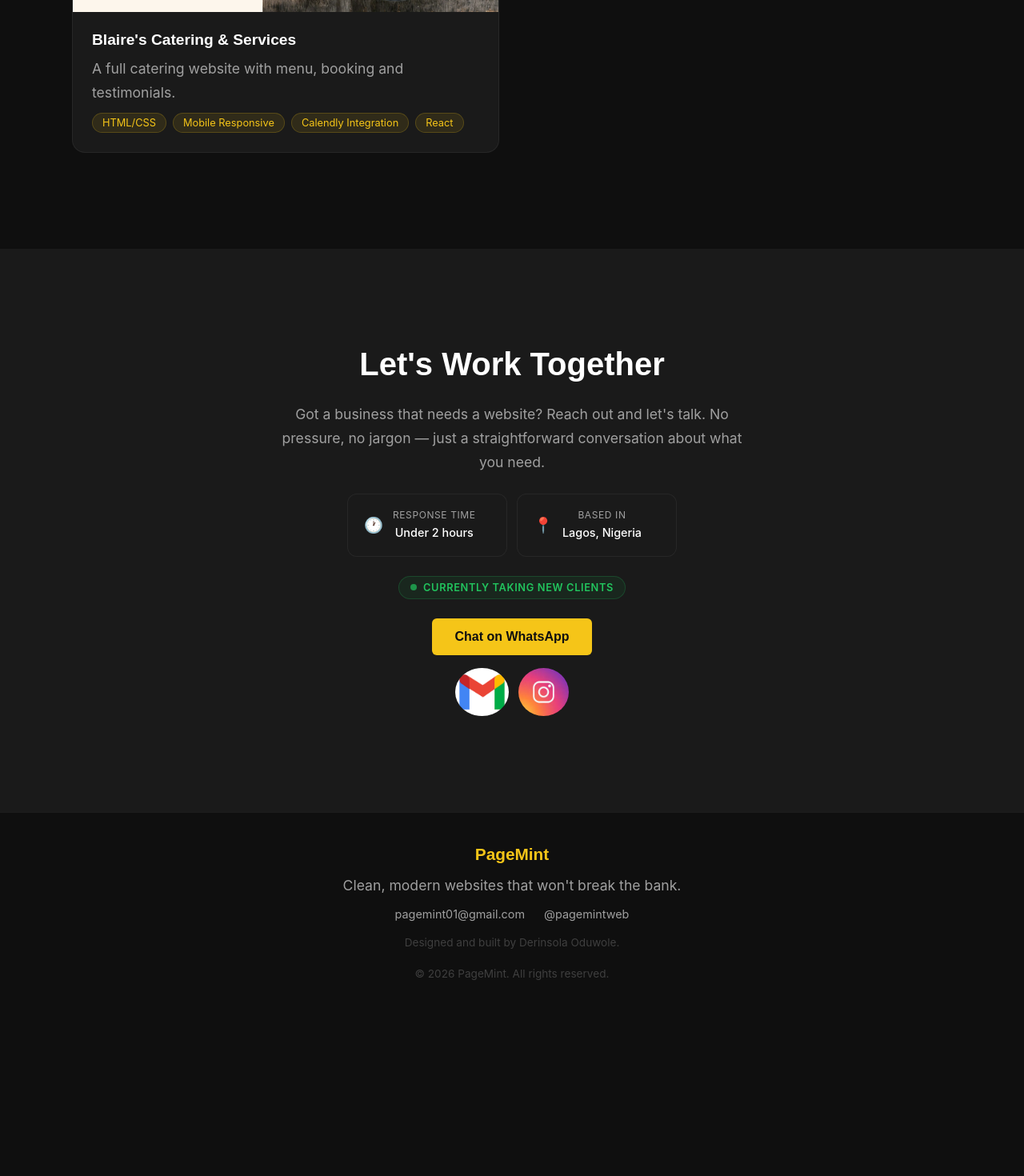
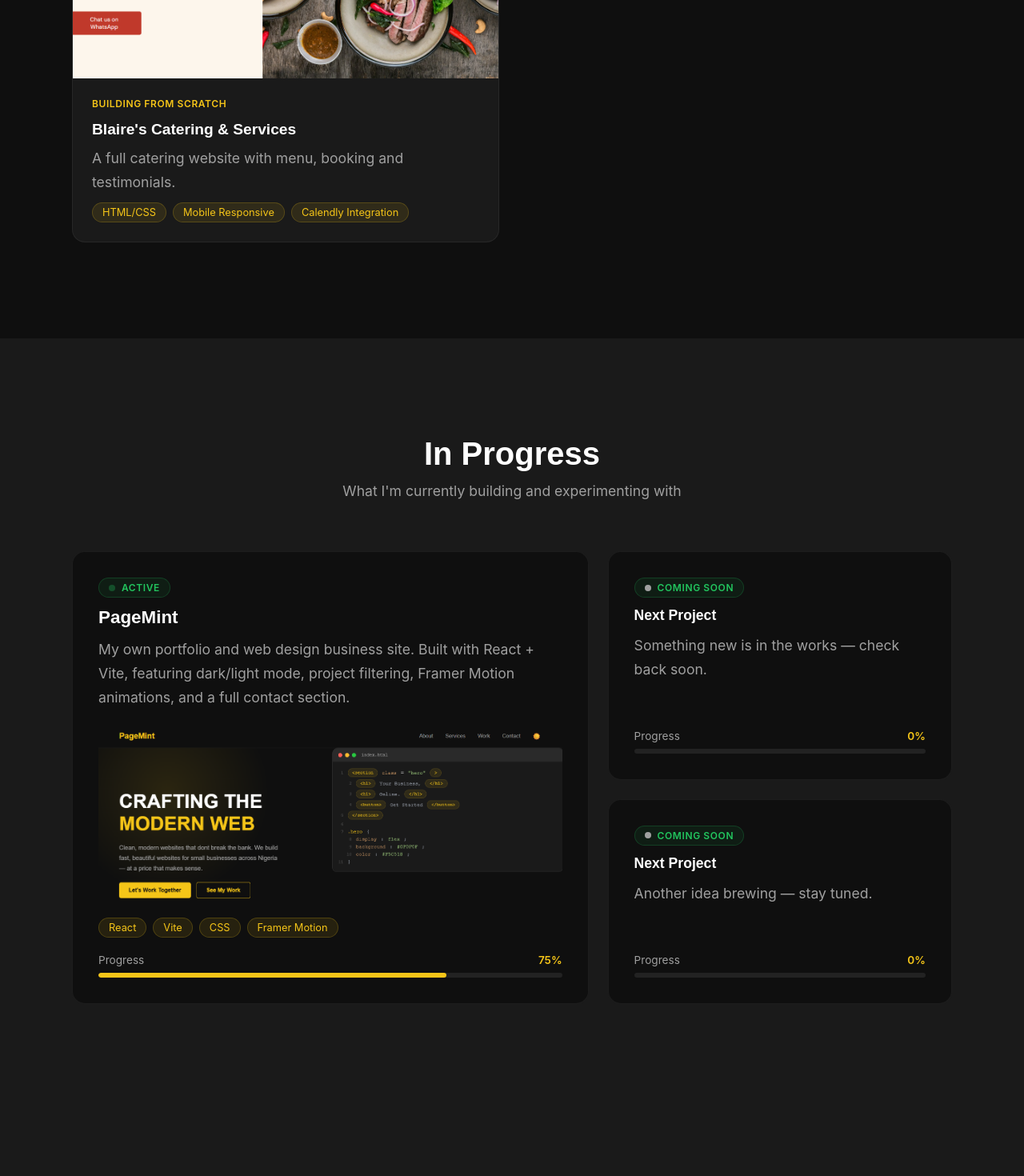
Before and after one commit to derin-maker/pagemint-portfolio, a React (Vite) app: page / in a window 1280 px wide. Shown: the part 2880-4350 px from the top of the page at 80% size. Before the commit the page ends 4149 px from the top, so only its background shows below. Built offline with nearby package versions, Linux system fonts and the light colour scheme.

Commit message:
PageMint v2

```diff
--- a/src/App.jsx
+++ b/src/App.jsx
@@ -9,6 +9,7 @@ import Services from "./components/Services";
 import Work from "./components/Work";
 import Contact from "./components/Contact";
 import Footer from "./components/Footer";
+import InProgress from "./components/InProgress";
 
 export default function App() {
   useEffect(() => {
@@ -25,6 +26,7 @@ export default function App() {
       <About />
       <Services />
       <Work />
+      <InProgress />
       <Contact />
       <Footer />
     </div>
--- /dev/null
+++ b/src/components/InProgress.jsx
@@ -0,0 +1,105 @@
+export default function InProgress() {
+  const projects = [
+    {
+      title: "PageMint",
+      description:
+        "My own portfolio and web design business site. Built with React + Vite, featuring dark/light mode, project filtering, Framer Motion animations, and a full contact section.",
+      stack: ["React", "Vite", "CSS", "Framer Motion"],
+      link: "https://pagemint-portfolio.vercel.app/",
+      progress: 75,
+      image: "/pagemint-hero-image.png",
+      status: "Active",
+      main: true,
+    },
+    {
+      title: "Next Project",
+      description: "Something new is in the works — check back soon.",
+      stack: [],
+      link: "#",
+      progress: 0,
+      status: "Coming Soon",
+      main: false,
+    },
+    {
+      title: "Next Project",
+      description: "Another idea brewing — stay tuned.",
+      stack: [],
+      link: "#",
+      progress: 0,
+      status: "Coming Soon",
+      main: false,
+    },
+  ];
+
+  return (
+    <section id="progress" className="progress-section">
+      <h2 data-aos="fade-up">In Progress</h2>
+      <p className="progress-sub" data-aos="fade-up">
+        What I'm currently building and experimenting with
+      </p>
+      <div className="progress-grid" data-aos="fade-up">
+        {projects.map((project, index) => (
+          <div
+            className={`progress-card ${project.main ? "main" : "small"}`}
+            key={index}
+          >
+            <div className="progress-card-header">
+              <div className="progress-status-badge">
+                {project.status === "Active" ? (
+                  <>
+                    <span className="available-dot"></span>
+                    {project.status}
+                  </>
+                ) : (
+                  <>
+                    <span className="coming-soon-dot"></span>
+                    {project.status}
+                  </>
+                )}
+              </div>
+              <h3>{project.title}</h3>
+              <p>{project.description}</p>
+            </div>
+
+            {project.image && (
+              <div className="work-image">
+                <img src={project.image} alt={project.title} />
+                <div className="work-overlay">
+                  <a
+                    href={project.link}
+                    target="_blank"
+                    rel="noreferrer"
+                    className="view-btn"
+                  >
+                    View Site
+                  </a>
+                </div>
+              </div>
+            )}
+            {project.stack.length > 0 && (
+              <div className="work-tags">
+                {project.stack.map((s, i) => (
+                  <span className="tag" key={i}>
+                    {s}
+                  </span>
+                ))}
+              </div>
+            )}
+            <div className="progress-bar-container">
+              <div className="progress-bar-header">
+                <span className="progress-label">Progress</span>
+                <span className="progress-value">{project.progress}%</span>
+              </div>
+              <div className="progress-bar-track">
+                <div
+                  className="progress-bar-fill"
+                  style={{ width: `${project.progress}%` }}
+                ></div>
+              </div>
+            </div>
+          </div>
+        ))}
+      </div>
+    </section>
+  );
+}
--- a/src/components/Work.jsx
+++ b/src/components/Work.jsx
@@ -1,13 +1,24 @@
+import { useState } from "react";
+
 export default function Work() {
+  const [activeFilter, setActiveFilter] = useState("All");
+
+  const filters = ["All", "Increasing Conversion", "Simplifying Complexity", "Building from Scratch"];
+
   const projects = [
     {
       name: "Blaire's Catering & Services",
       description: "A full catering website with menu, booking and testimonials.",
       image: "/blaires-mockup.png",
-      link: "https://derin-maker.github.io/blaires-catering/",
-      tags: ["HTML/CSS", "Mobile Responsive", "Calendly Integration","React"],
+      link: "https://derin-maker.github.io/blaires-catering",
+      tags: ["HTML/CSS", "Mobile Responsive", "Calendly Integration"],
+      outcome: "Building from Scratch",
     },
   ];
+
+  const filtered = activeFilter === "All"
+    ? projects
+    : projects.filter(p => p.outcome === activeFilter);
 
   return (
     <section id="work" className="work">
@@ -15,8 +26,21 @@ export default function Work() {
       <p className="work-sub" data-aos="fade-up">
         A growing portfolio of clean, purposeful websites
       </p>
+
+      <div className="work-filters" data-aos="fade-up">
+        {filters.map((filter) => (
+          <button
+            key={filter}
+            className={`filter-btn ${activeFilter === filter ? "active" : ""}`}
+            onClick={() => setActiveFilter(filter)}
+          >
+            {filter}
+          </button>
+        ))}
+      </div>
+
       <div className="work-grid">
-        {projects.map((project, index) => (
+        {filtered.length > 0 ? filtered.map((project, index) => (
           <div
             className="work-card"
             key={index}
@@ -32,6 +56,7 @@ export default function Work() {
               </div>
             </div>
             <div className="work-info">
+              <div className="work-outcome">{project.outcome}</div>
               <h3>{project.name}</h3>
               <p>{project.description}</p>
               <div className="work-tags">
@@ -41,7 +66,9 @@ export default function Work() {
               </div>
             </div>
           </div>
-        ))}
+        )) : (
+          <p className="no-projects">No projects in this category yet — check back soon.</p>
+        )}
       </div>
     </section>
   );
--- a/src/index.css
+++ b/src/index.css
@@ -695,6 +695,255 @@ img {
   border: 1px solid rgba(245, 197, 24, 0.2);
 }
 
+.work-filters {
+  display: flex;
+  gap: 12px;
+  justify-content: center;
+  flex-wrap: wrap;
+  margin-bottom: 48px;
+}
+
+.filter-btn {
+  background: transparent;
+  border: 1px solid rgba(255, 255, 255, 0.1);
+  color: var(--text-light);
+  font-family: var(--font-body);
+  font-size: 0.9rem;
+  padding: 8px 20px;
+  border-radius: 999px;
+  cursor: pointer;
+  transition: all 0.2s ease;
+}
+
+.filter-btn:hover {
+  border-color: var(--primary);
+  color: var(--text);
+}
+
+.filter-btn.active {
+  background-color: var(--primary);
+  border-color: var(--primary);
+  color: #0f0f0f;
+  font-weight: 600;
+}
+
+.work-outcome {
+  font-size: 0.75rem;
+  color: var(--primary);
+  font-weight: 600;
+  text-transform: uppercase;
+  letter-spacing: 0.05em;
+  margin-bottom: 4px;
+}
+
+.no-projects {
+  text-align: center;
+  color: var(--text-light);
+  grid-column: 1 / -1;
+}
+
+[data-theme="light"] .filter-btn {
+  border-color: #e2e8f0;
+}
+
+/* In Progress */
+.progress-section {
+  padding: 120px 60px;
+  background-color: var(--surface);
+}
+
+.progress-section h2 {
+  color: var(--text);
+  text-align: center;
+  margin-bottom: 8px;
+}
+
+.progress-sub {
+  text-align: center;
+  margin-bottom: 60px;
+}
+
+.progress-grid {
+  display: grid;
+  grid-template-columns: 3fr 2fr;
+  grid-template-rows: auto auto;
+  gap: 24px;
+  max-width: 1100px;
+  margin: 0 auto;
+}
+
+.progress-card {
+  background-color: var(--background);
+  border-radius: 16px;
+  padding: 32px;
+  border: 1px solid rgba(255, 255, 255, 0.06);
+  display: flex;
+  flex-direction: column;
+  gap: 20px;
+  transition:
+    border-color 0.3s ease,
+    transform 0.3s ease;
+}
+
+.progress-card:hover {
+  border-color: var(--primary);
+  transform: translateY(-4px);
+  box-shadow:
+    0 0 0 1px var(--primary),
+    0 8px 32px rgba(245, 197, 24, 0.15);
+}
+
+.progress-card.main {
+  grid-row: span 2;
+}
+
+.external-link-image {
+  width: 500px;
+  height: 500px;
+  object-fit: contain;
+  margin-right: 8px;
+  border-radius: 10px;
+}
+
+.progress-card-header {
+  display: flex;
+  flex-direction: column;
+  gap: 12px;
+}
+
+.progress-card-header h3 {
+  color: var(--text);
+  font-size: 1.4rem;
+}
+
+.progress-card.small .progress-card-header h3 {
+  font-size: 1.1rem;
+}
+
+.progress-status-badge {
+  display: inline-flex;
+  align-items: center;
+  gap: 8px;
+  font-size: 0.75rem;
+  font-weight: 600;
+  text-transform: uppercase;
+  letter-spacing: 0.05em;
+  color: #22c55e;
+  background-color: rgba(34, 197, 94, 0.08);
+  border: 1px solid rgba(34, 197, 94, 0.2);
+  padding: 4px 12px;
+  border-radius: 999px;
+  width: fit-content;
+}
+
+.coming-soon-dot {
+  width: 8px;
+  height: 8px;
+  background-color: var(--text-light);
+  border-radius: 50%;
+  flex-shrink: 0;
+}
+
+.progress-bar-container {
+  margin-top: auto;
+}
+
+.progress-bar-header {
+  display: flex;
+  justify-content: space-between;
+  margin-bottom: 8px;
+}
+
+.progress-label {
+  font-size: 0.85rem;
+  color: var(--text-light);
+}
+
+.progress-value {
+  font-size: 0.85rem;
+  color: var(--primary);
+  font-weight: 600;
+}
+
+.progress-bar-track {
+  width: 100%;
+  height: 6px;
+  background-color: rgba(255, 255, 255, 0.08);
+  border-radius: 999px;
+  overflow: hidden;
+}
+
+.progress-bar-fill {
+  height: 100%;
+  background-color: var(--primary);
+  border-radius: 999px;
+  transition: width 1s ease;
+}
+
+.progress-card .work-image {
+  border-radius: 10px;
+  overflow: hidden;
+  height: 220px;
+}
+
+.progress-card .work-image img {
+  width: 100%;
+  height: 100%;
+  object-fit: cover;
+  object-position: top;
+  transition: transform 0.3s ease;
+}
+
+.progress-card:hover .work-image img {
+  transform: scale(1.03);
+}
+
+.progress-card .work-overlay {
+  position: absolute;
+  inset: 0;
+  background: rgba(0, 0, 0, 0.6);
+  display: flex;
+  align-items: center;
+  justify-content: center;
+  opacity: 0;
+  transition: opacity 0.2s ease;
+}
+
+.progress-card:hover .work-overlay {
+  opacity: 1;
+}
+
+/* Light mode */
+[data-theme="light"] .progress-card {
+  border-color: #e2e8f0;
+}
+
+[data-theme="light"] .progress-bar-track {
+  background-color: #e2e8f0;
+}
+
+[data-theme="light"] .progress-card:hover {
+  border-color: var(--primary);
+  box-shadow:
+    0 0 0 1px #0d9488,
+    0 8px 32px rgba(13, 148, 136, 0.15);
+}
+
+/* Mobile */
+@media (max-width: 768px) {
+  .progress-section {
+    padding: 80px 24px;
+  }
+
+  .progress-grid {
+    grid-template-columns: 1fr;
+  }
+
+  .progress-card.main {
+    grid-row: span 1;
+  }
+}
+
 /* Contact */
 .contact {
   padding: 120px 60px;
```
Also changed, not shown: public/image.png (added), public/pagemint-hero-image.png (added). Lines whose indentation alone changed are shown as unchanged.
